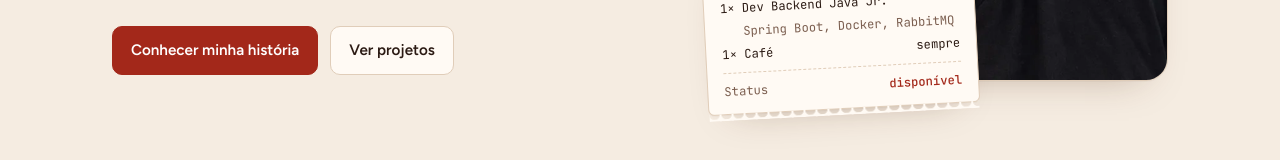
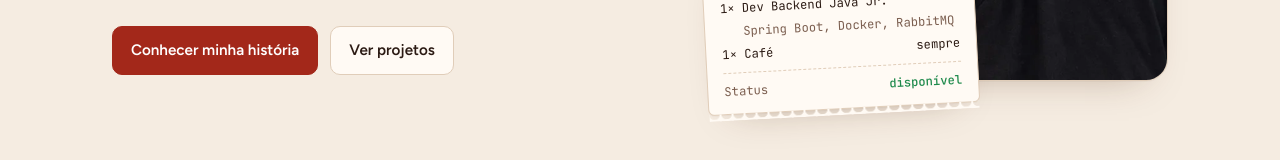
Before and after one commit to Bifaniii/portfolio-web, an Angular app: page / in a window 1280 px wide. Shown: the part 556-716 px from the top of the page. Built offline with nearby package versions, Linux system fonts and the light colour scheme.

Commit message:
style: status 'disponível' da comanda em verde

```diff
--- a/src/app/sections/hero/hero.scss
+++ b/src/app/sections/hero/hero.scss
@@ -181,7 +181,7 @@ h1 {
     color: var(--muted);
 
     b {
-      color: var(--accent);
+      color: var(--available);
       font-weight: 500;
     }
   }
```
